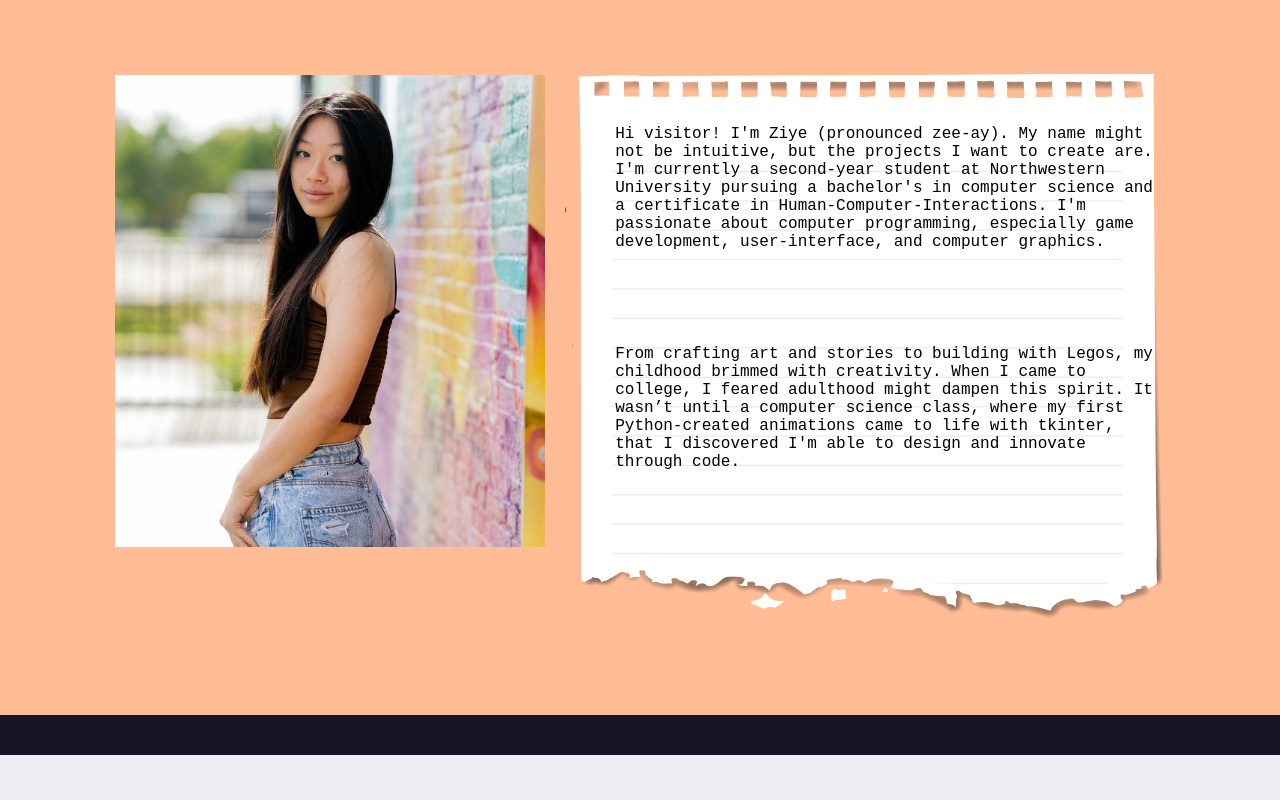
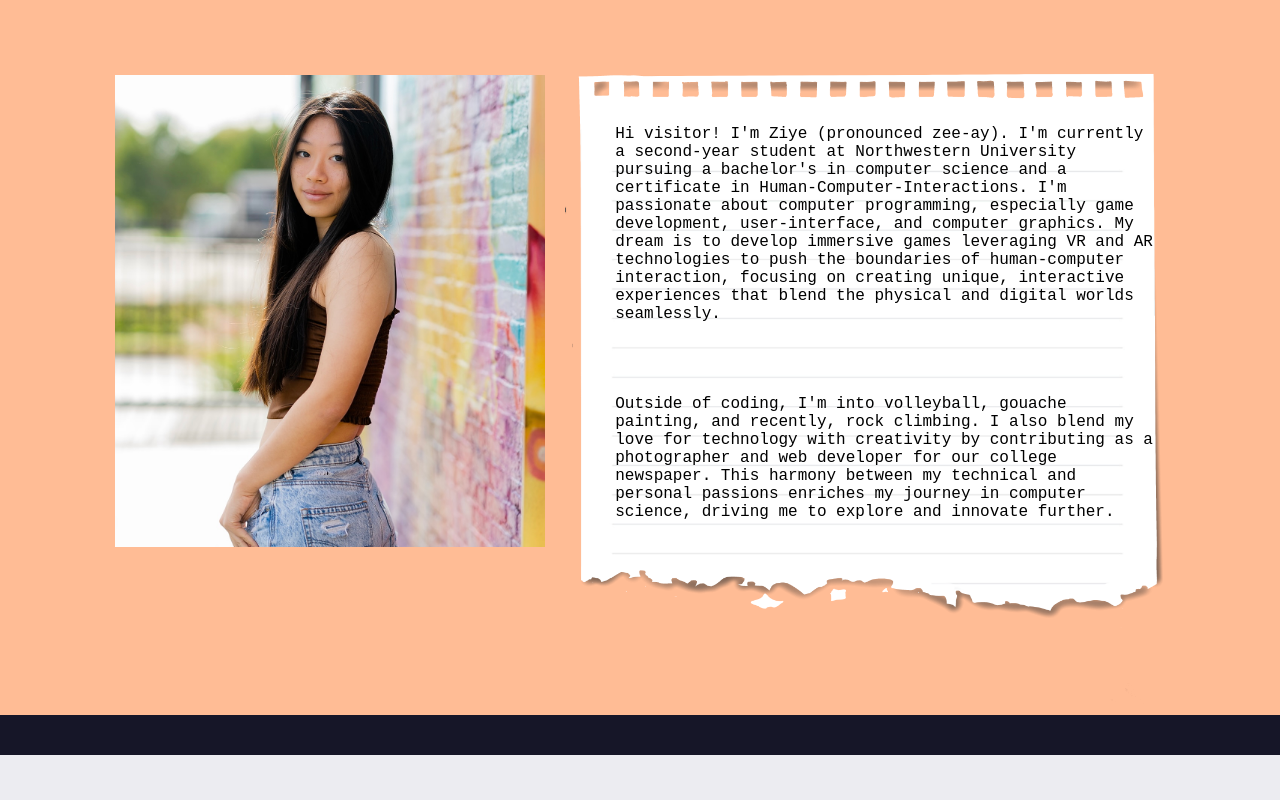
Before and after one commit to ZiyeW-zz/Ziye-Portfolio, a React (Create React App) app: page / in a window 1280 px wide. Shown: the part 940-1740 px from the top of the page. Built offline with nearby package versions, Linux system fonts and the light colour scheme.

Commit message:
Profile bio, github link

```diff
--- a/package.json
+++ b/package.json
@@ -9,7 +9,7 @@
     "@testing-library/user-event": "^13.5.0",
     "react": "^18.2.0",
     "react-dom": "^18.2.0",
-    "react-scripts": "5.0.1",
+    "react-scripts": "^5.0.1",
     "web-vitals": "^2.1.4"
   },
   "scripts": {
--- a/src/aboutpage/AboutPage.js
+++ b/src/aboutpage/AboutPage.js
@@ -18,9 +18,10 @@ function AboutPage({scrollToAbout}) {
             <div className="secondrow">
                 <img src={ziye_profile_pic} alt="my realistic self" className="profile_pic" style={{ width: '430.5px', height: '472.125px' }}/>
                 <img src={abouttextpaper} alt="the background to about text" className="paper" style={{ width: '600px', height: '700px' }}/>
-                <p className="papertext">Hi visitor! I'm Ziye (pronounced zee-ay). My name might not be intuitive, but the projects I want to create are. I'm currently a second-year student at Northwestern University
-                pursuing a bachelor's in computer science and a certificate in Human-Computer-Interactions. I'm passionate about computer programming, especially game development, user-interface, and computer graphics. </p>
-                <p className="papertext2">From crafting art and stories to building with Legos, my childhood brimmed with creativity. When I came to college, I feared adulthood might dampen this spirit. It wasn’t until a computer science class, where my first Python-created animations came to life with tkinter, that I discovered I'm able to design and innovate through code.</p>
+                <p className="papertext">Hi visitor! I'm Ziye (pronounced zee-ay). I'm currently a second-year student at Northwestern University
+                pursuing a bachelor's in computer science and a certificate in Human-Computer-Interactions. I'm passionate about computer programming, especially game development, user-interface, and computer graphics. My dream is to develop immersive games leveraging VR and AR technologies to push the boundaries of human-computer interaction, focusing on creating unique, interactive experiences that blend the physical and digital worlds seamlessly.</p>
+
+                <p className="papertext2">Outside of coding, I'm into volleyball, gouache painting, and recently, rock climbing. I also blend my love for technology with creativity by contributing as a photographer and web developer for our college newspaper. This harmony between my technical and personal passions enriches my journey in computer science, driving me to explore and innovate further.</p>
             </div>
         </div>
     );
--- a/src/aboutpage/aboutpagecss.css
+++ b/src/aboutpage/aboutpagecss.css
@@ -48,7 +48,7 @@
     }
     .papertext2{
         grid-column:3;
-        margin-top: 270px;
+        margin-top: 320px;
         justify-self: left;
         align-self: top;
         grid-row:1;
--- a/src/contactpage/ContactPage.js
+++ b/src/contactpage/ContactPage.js
@@ -26,6 +26,18 @@ function X() {
     );
   }
 
+  function Git() {
+    const GitInProfileURL = "https://github.com/ZiyeW-zz";
+    return (
+      <div>
+        <p>Github:</p>
+        <a href={GitInProfileURL} className="linksettings" target="_blank" rel="noopener noreferrer">
+          Github Profile
+        </a>
+      </div>
+    );
+  }
+
 
 function ContactPage() {
     return (
@@ -43,7 +55,10 @@ function ContactPage() {
             <div className="textbasicsettings X">
                  <X/>
               </div>
-            <p className="textbasicsettings">
+            <div className="textbasicsettings github">
+                 <Git/>
+              </div>
+            <p className="emailsettings">
               Email me at: ziyewang2026@u.northwestern.edu
              </p>
 
--- a/src/contactpage/contactpagecss.css
+++ b/src/contactpage/contactpagecss.css
@@ -37,7 +37,7 @@
 .textbasicsettings{
     align-self: center;
     justify-self: center;
-    margin-top: 50px;
+    margin-top: 20px;
     font-size: 20px;
     color: rgb(255, 255, 255);
     font-family:'Courier New', Courier, monospace;
@@ -55,3 +55,20 @@
   .linksettings{
     color:rgb(255, 202, 145)
   }
+
+  .github{
+    grid-row:2;
+    grid-column:3;
+  }
+
+  .emailsettings{
+    grid-column: -1/1;
+    grid-row: 3;
+    align-self: center;
+    justify-self: center;
+    margin-top: 30px;
+    font-size: 20px;
+    color: rgb(255, 255, 255);
+    font-family:'Courier New', Courier, monospace;
+    font-weight: 400;
+}
```
Also changed, not shown: 1 other file (tests, documents, lock files or other folders).
